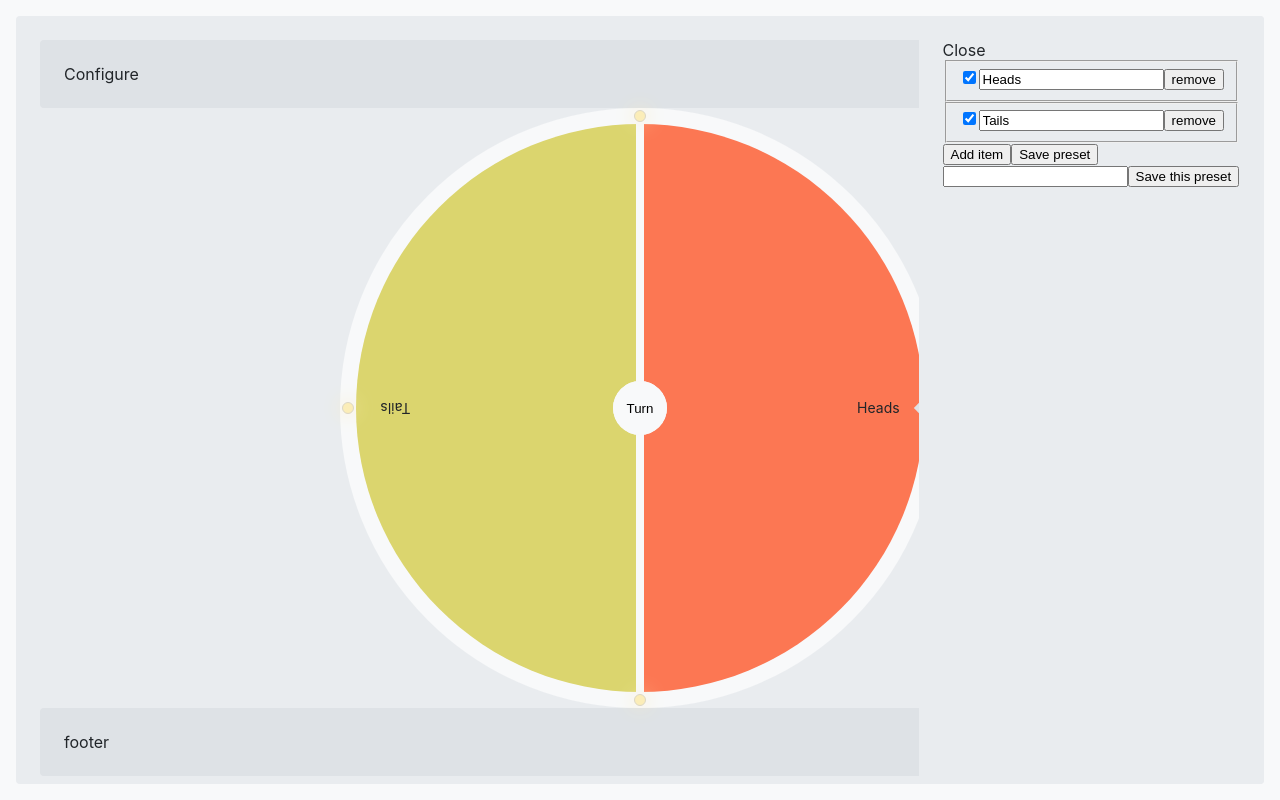
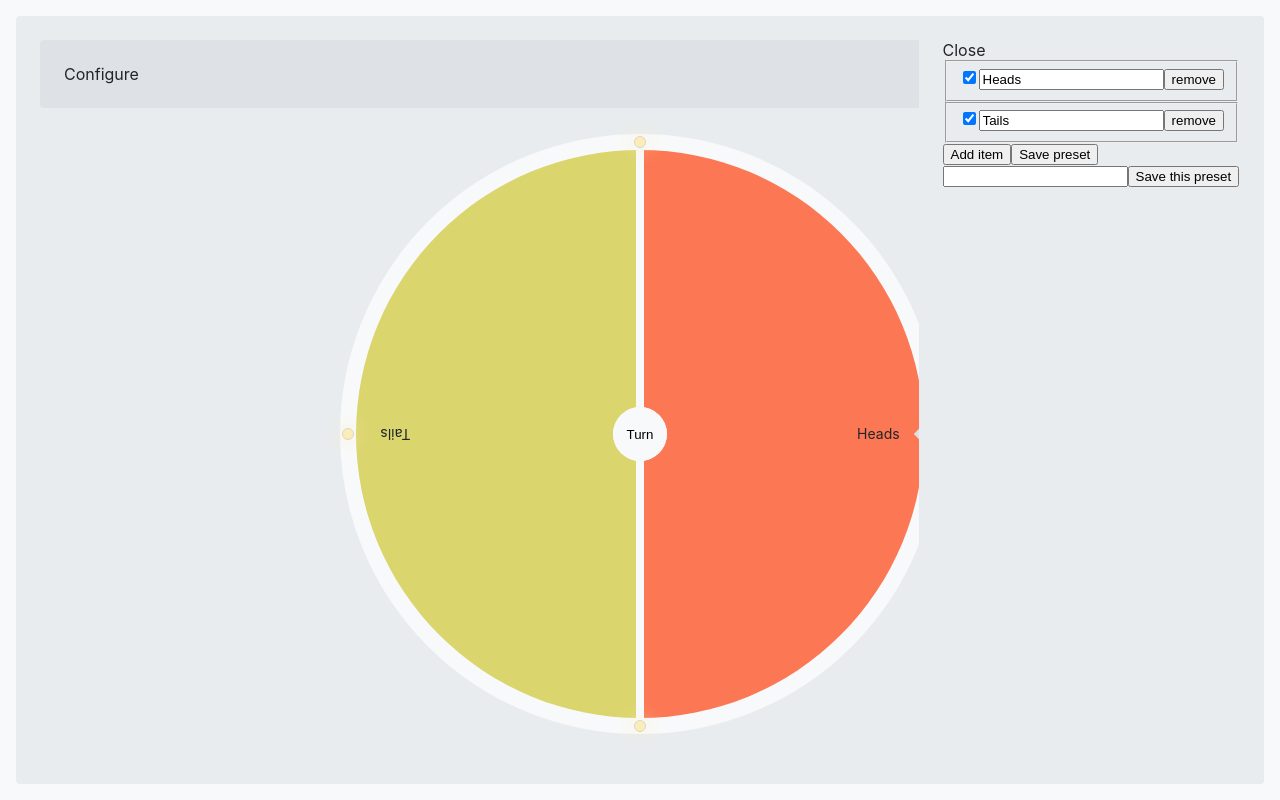
Before and after one commit to LoicGoyet/the-weel, a Next.js app: page / in a window 1280 px wide. Built offline with nearby package versions, Linux system fonts and the light colour scheme.

Commit message:
remove useless footer

```diff
--- a/components/Layout/index.tsx
+++ b/components/Layout/index.tsx
@@ -5,10 +5,9 @@ import React from 'react';
 export type Props = {
   aside: React.ReactNode;
   main: React.ReactNode;
-  footer: React.ReactNode;
 };
 
-const Layout = ({aside = <></>, main = <></>, footer = <></>}: Props) => {
+const Layout = ({aside = <></>, main = <></>}: Props) => {
   const [isAsideOpen, setIsAsideOpen] = React.useState(true);
 
   const toggleIsAsideOpen = (e: React.MouseEvent<HTMLAnchorElement, MouseEvent>) => {
@@ -29,7 +28,6 @@ const Layout = ({aside = <></>, main = <></>, footer = <></>}: Props) => {
           </header>
 
           <MainBody>{main}</MainBody>
-          <footer>{footer}</footer>
         </ContentCard>
       </Main>
 
--- a/pages/index.tsx
+++ b/pages/index.tsx
@@ -1,5 +1,4 @@
 import React from 'react';
-import Card from '../components/Card';
 import Form from '../components/containers/Form';
 import Layout from '../components/Layout';
 import Wheel from '../components/containers/Wheel';
@@ -9,7 +8,7 @@ import dynamic from 'next/dynamic';
 const WheelPage = () => {
   return (
     <ItemsProvider>
-      <Layout main={<Wheel />} footer={<Card>footer</Card>} aside={<Form />} />
+      <Layout main={<Wheel />} aside={<Form />} />
     </ItemsProvider>
   );
 };
```
